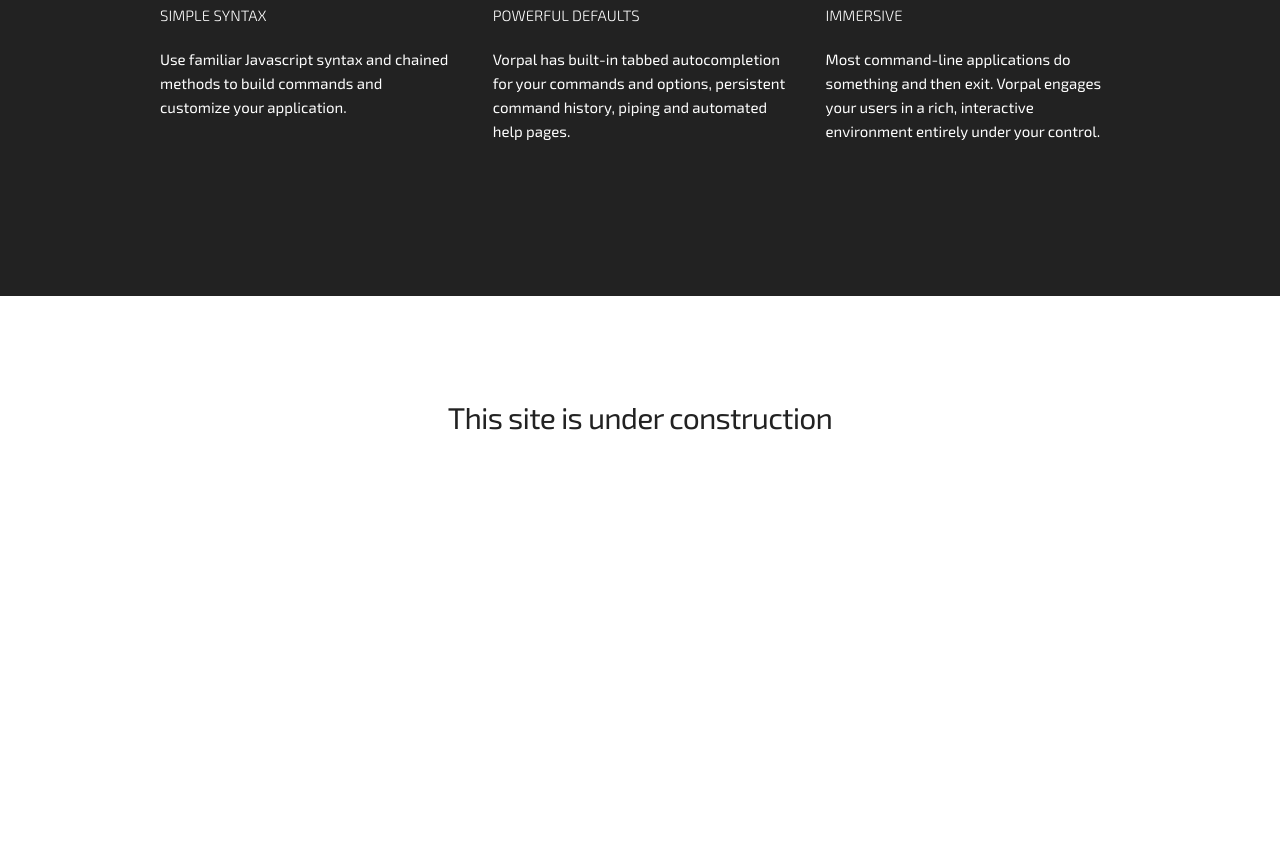
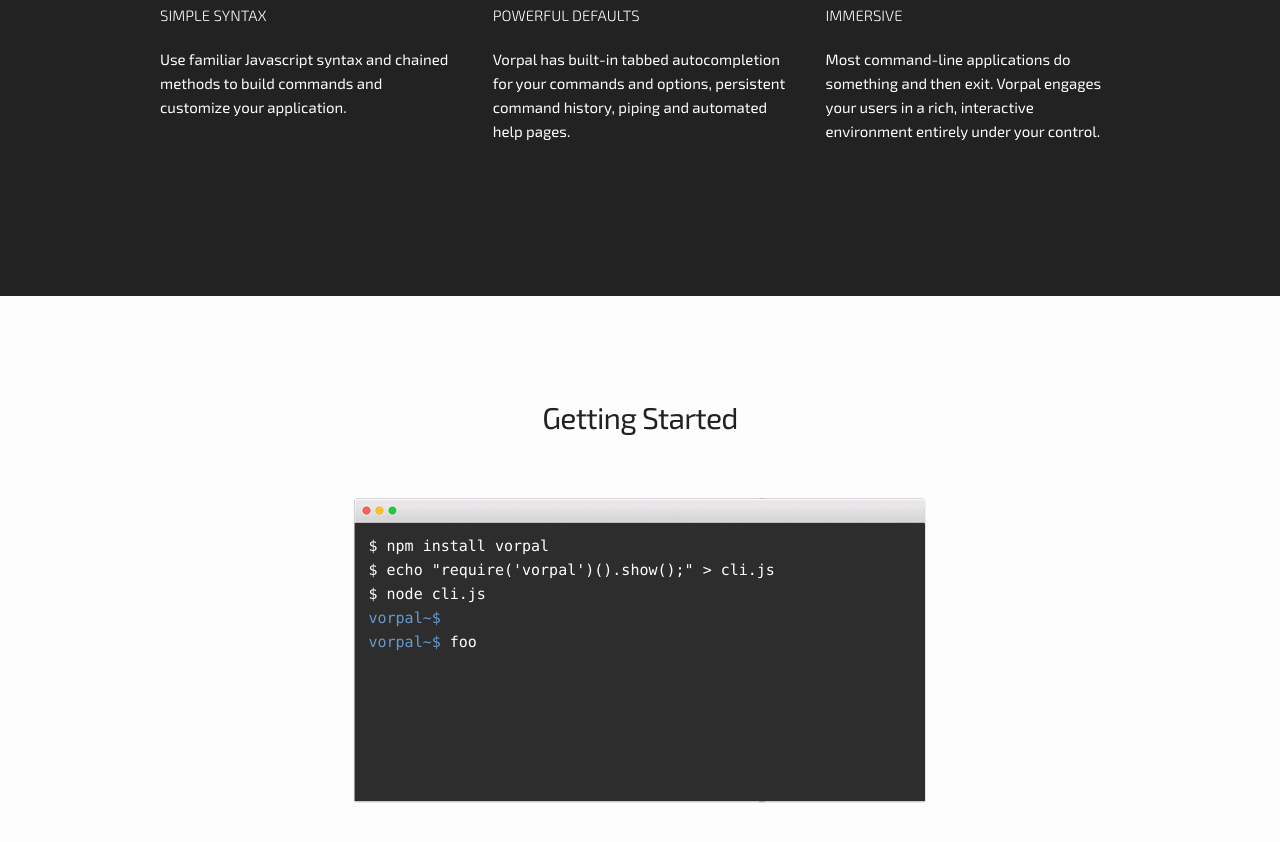
Before and after one commit to dthree/vorpal, a plain HTML site: page index.html in a window 1280 px wide. Shown: the part 1428-2270 px from the top of the page. Drawn offline with Linux system fonts and the light colour scheme.

Commit message:
added content

```diff
--- a/index.html
+++ b/index.html
@@ -91,7 +91,20 @@
 <section class='vorpal-features'>
   <div class='container'>
     <div class='twelve columns center'>
-      <h4><br>This site is under construction<br><br></h4>
+      <h4><br>Getting Started<br><br></h4>
+      <div class='row'>
+        <div class='twelve columns relative'>
+          <img class='terminal-short center' src='images/terminal-short.png' alt=''></a>
+          <div class='term-code'><div class='code'>
+            $ npm install vorpal <br>
+            $ echo "require('vorpal')().show();" > cli.js <br>
+            $ node cli.js <br>
+            <span class='blue'>vorpal~$ </span> <br>
+            <span class='blue'>vorpal~$ </span> foo
+          </div></div>
+        </div>
+      </div>
+      </div>
     </div>
   </div>
 </section>
--- a/stylesheets/main.css
+++ b/stylesheets/main.css
@@ -185,6 +185,8 @@
 }
 
 .center { text-align: center; margin-left: 0; margin-right: 0;}
+.terminal { width: 800px; text-align: center; margin-top: 64px; }
+.terminal-short { width: 575px; text-align: center; margin-top: 0px; }
 
 .console { width: 160px; text-align: center; margin-top: 64px; }
 .vorpal-front {
@@ -202,6 +204,15 @@
 .button-front:hover { background: rgba(255, 255, 255, .1); }
 .button-front:active { background: rgba(255, 255, 255, .2); }
 
+.term-code {
+  position: absolute; left: 0; top: 36px; font-family: Consolas, Courier New; color: white; width: 575px; right: 0; margin-left: auto; margin-right: auto;
+}
+.term-code .code {  text-align: left; margin-left: 16px; }
+
+.blue { color: #6699cc; }
+
+.relative { position: relative; }
+
 .vorpal-intro {
   min-height: 400px;
   background: #222;
@@ -210,7 +221,7 @@
 
 .vorpal-features {
   min-height: 600px;
-  background: #fff;
+  background: #fdfdfd;
   color: #222;
 }
 
```
Also changed, not shown: images/terminal-short.png (added), images/terminal.png (added).
